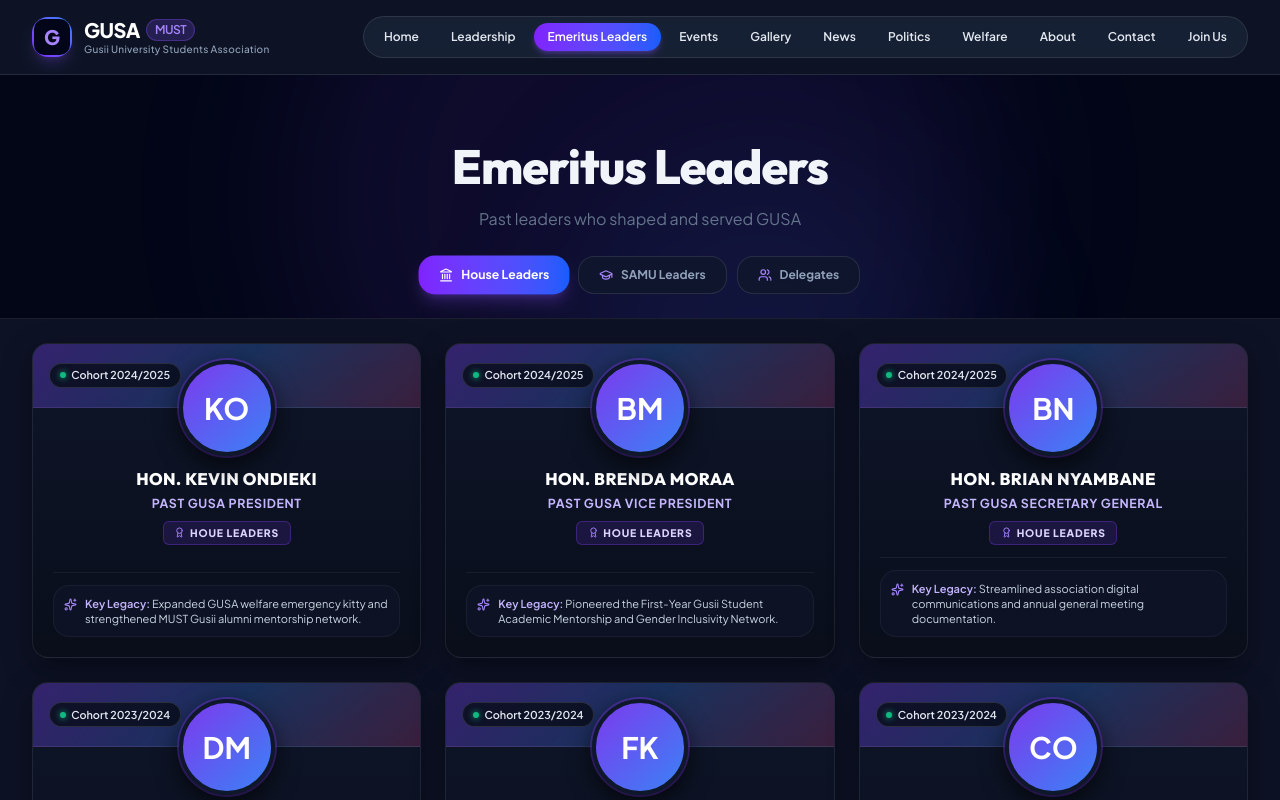
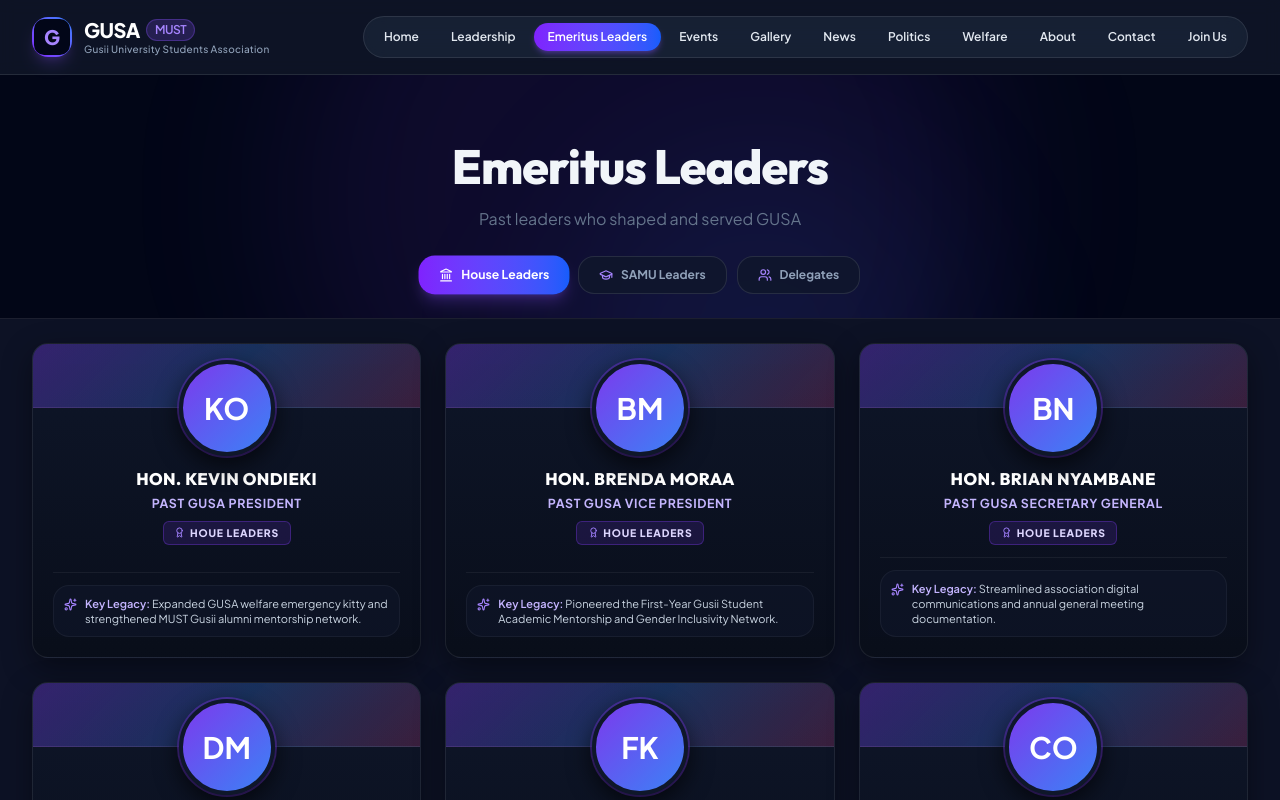
Before and after one commit to Omwenga75/gusa, a Next.js app: page /emeritus in a window 1280 px wide. Shown: the top 800 px of the page. Built offline with nearby package versions, Linux system fonts and the light colour scheme.

Commit message:
style(emeritus): remove cohort status pill from card header banner

```diff
--- a/src/app/emeritus/page.tsx
+++ b/src/app/emeritus/page.tsx
@@ -266,39 +266,8 @@ export default function EmeritusLeadersPage() {
                     background: 'linear-gradient(135deg, rgba(124, 58, 237, 0.35) 0%, rgba(59, 130, 246, 0.25) 50%, rgba(236, 72, 153, 0.2) 100%)',
                     borderBottom: '1px solid rgba(255, 255, 255, 0.08)',
                     position: 'relative',
-                    display: 'flex',
-                    alignItems: 'center',
-                    justifyContent: 'flex-start',
-                    padding: '0 1rem',
                   }}
-                >
-                  {/* Status Badge */}
-                  <span
-                    style={{
-                      backgroundColor: 'rgba(10, 15, 29, 0.85)',
-                      border: '1px solid rgba(255, 255, 255, 0.12)',
-                      color: '#e2e8f0',
-                      fontSize: '0.675rem',
-                      padding: '0.2rem 0.6rem',
-                      borderRadius: '9999px',
-                      fontWeight: 600,
-                      display: 'inline-flex',
-                      alignItems: 'center',
-                      gap: '0.35rem',
-                    }}
-                  >
-                    <span
-                      style={{
-                        width: '6px',
-                        height: '6px',
-                        borderRadius: '50%',
-                        backgroundColor: '#10b981',
-                        boxShadow: '0 0 6px #10b981',
-                      }}
-                    />
-                    Cohort {leader.term}
-                  </span>
-                </div>
+                />
 
                 {/* Card Body */}
                 <div style={{ padding: '0 1.25rem 1.25rem 1.25rem', display: 'flex', flexDirection: 'column', alignItems: 'center', flex: 1 }}>
```
